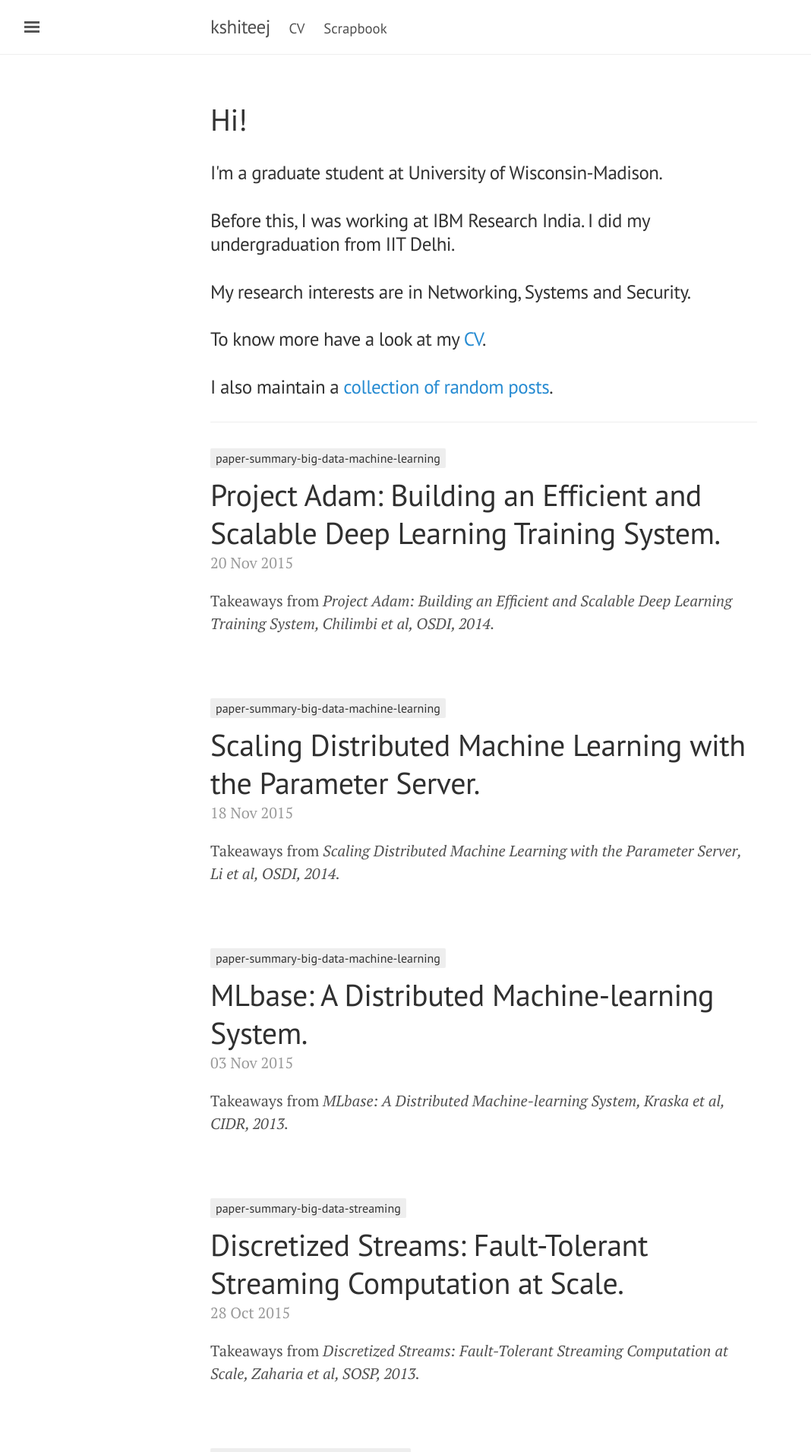
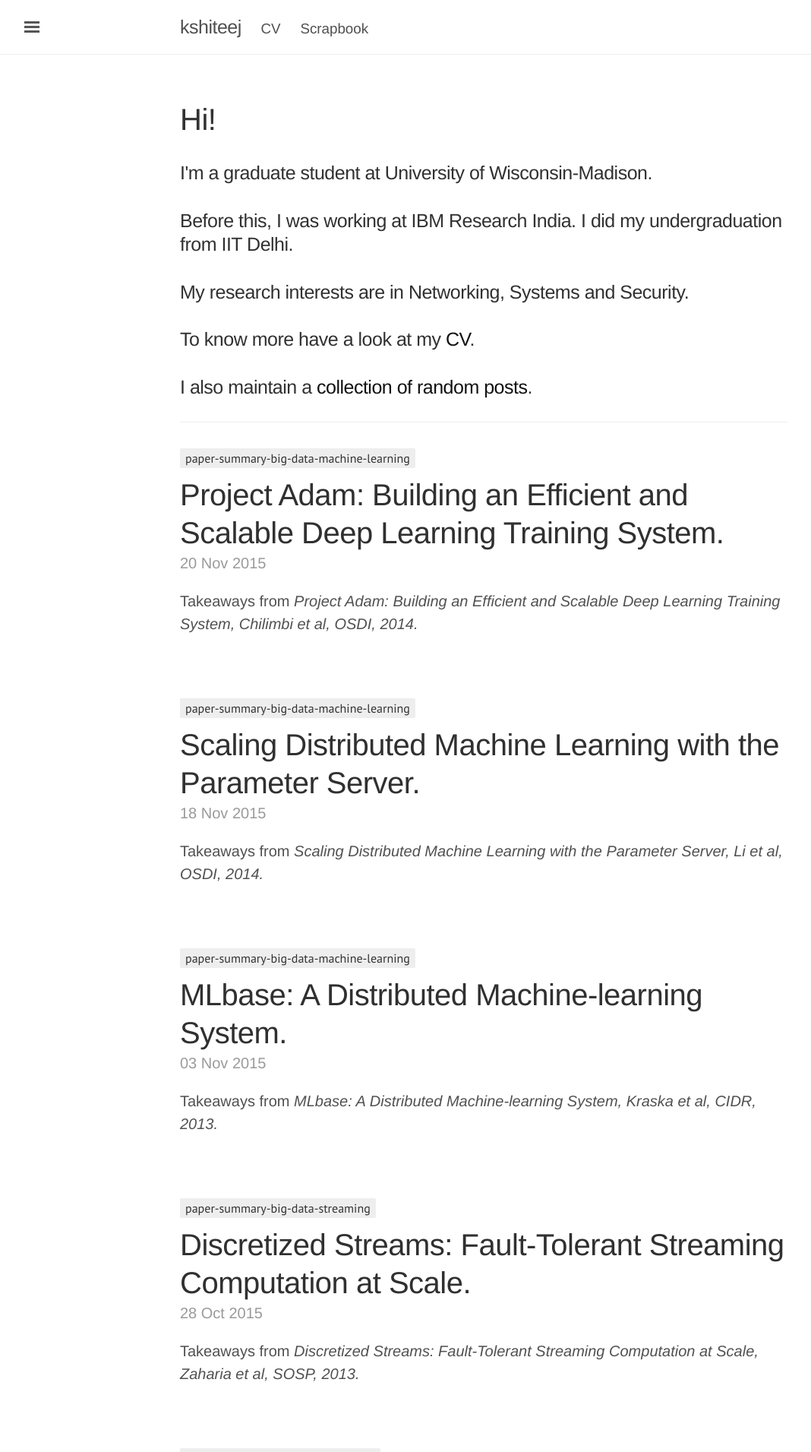
Before and after one commit to kshiteejm/kshiteejm.github.io, a Jekyll site: the page built from index.html, in a window 1280 px wide. Shown: the top 1911 px of the page at 76% size, without its empty margins (3-1071 px from the left). Built offline with Jekyll 4.4.1, drawn with Linux system fonts in a browser that asks for light colours; the list of posts is cut into pages by our own code.

Commit message:
font changes

```diff
--- a/public/css/lanyon.css
+++ b/public/css/lanyon.css
@@ -41,11 +41,13 @@
 }
 
 html {
-  font-family: "PT Serif", Georgia, "Times New Roman", serif;
+  /*font-family: "PT Serif", Georgia, "Times New Roman", serif;*/
+  font-family: "Helvetica Neue", Helvetica, Arial, sans-serif;
 }
 
 h1, h2, h3, h4, h5, h6 {
-  font-family: "PT Sans", Helvetica, Arial, sans-serif;
+  /*font-family: "PT Sans", Helvetica, Arial, sans-serif;*/
+  font-family: "Helvetica Neue", Helvetica, Arial, sans-serif;
   font-weight: 400;
   color: #313131;
   letter-spacing: -.025rem;
@@ -73,16 +75,16 @@
  */
 
 .container {
-  max-width: 28rem;
+  max-width: 32rem;
 }
 @media (min-width: 38em) {
   .container {
-    max-width: 32rem;
+    max-width: 36rem;
   }
 }
 @media (min-width: 56em) {
   .container {
-    max-width: 38rem;
+    max-width: 42rem;
   }
 }
 
@@ -148,7 +150,8 @@
   width: 14rem;
   visibility: hidden;
   overflow-y: auto;
-  font-family: "PT Sans", Helvetica, Arial, sans-serif;
+  /*font-family: "PT Sans", Helvetica, Arial, sans-serif;*/
+  font-family: "Helvetica Neue", Helvetica, Arial, sans-serif;
   font-size: .875rem; /* 15px */
   color: rgba(255,255,255,.6);
   background-color: #202020;
@@ -369,6 +372,7 @@
   margin-left: -1rem;
   margin-right: -1rem;
   font-family: "PT Sans", Helvetica, Arial, sans-serif;
+  /*font-family: "Helvetica Neue", Helvetica, Arial, sans-serif;*/
   color: #ccc;
   text-align: center;
 }
--- a/public/css/poole.css
+++ b/public/css/poole.css
@@ -67,7 +67,8 @@
 
 /* No `:visited` state is required by default (browsers will use `a`) */
 a {
-  color: #268bd2;
+  /*color: #268bd2;*/
+  color: #111;
   text-decoration: none;
 }
 a strong {
```
